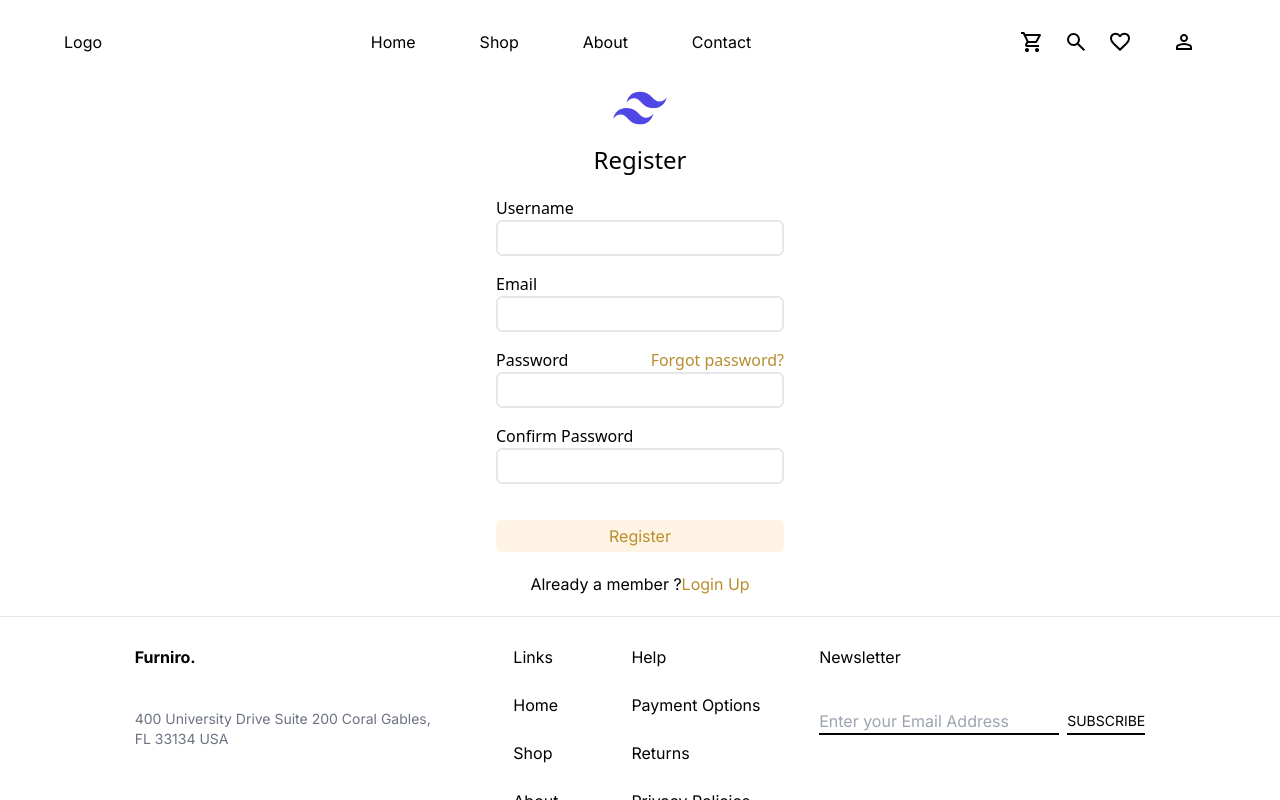
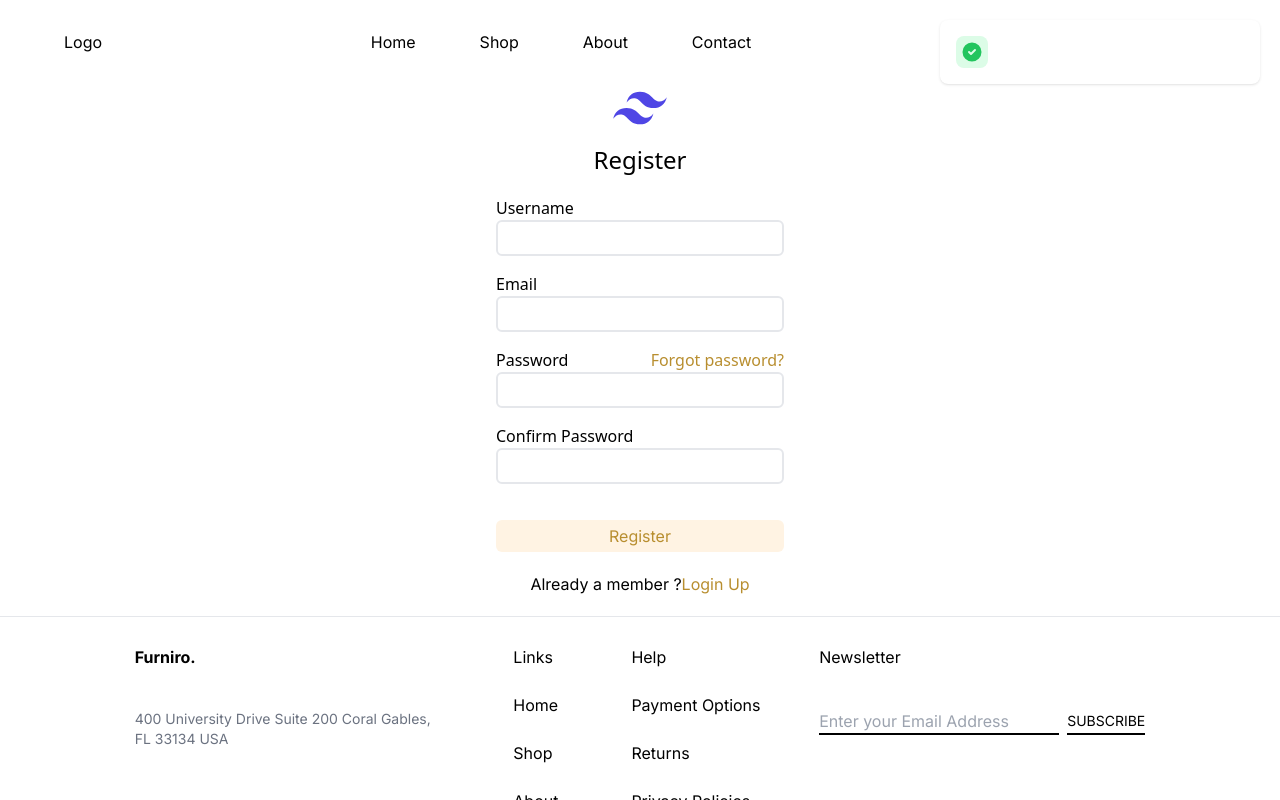
Before and after one commit to Abdullah-Ahmed1/Ecommerce-App-Nextjs, a Next.js app: page /register in a window 1280 px wide. Built offline with nearby package versions, Linux system fonts and the light colour scheme.

Commit message:
feat: zod validation resopnse is complete + basic toast added

```diff
--- a/package.json
+++ b/package.json
@@ -29,6 +29,8 @@
     "eslint": "^8",
     "eslint-config-next": "14.1.0",
     "postcss": "^8",
+    "prettier": "^3.2.5",
+    "prettier-plugin-tailwindcss": "^0.5.14",
     "tailwindcss": "^3.3.0",
     "typescript": "^5"
   }
--- a/src/app/register/form.tsx
+++ b/src/app/register/form.tsx
@@ -8,8 +8,8 @@ import { zodResolver } from "@hookform/resolvers/zod";
 
 interface IRegisterForm {
   handleSubmitForm: (
-    event: any
-  ) => Promise<{ status: number; error: string } | undefined>;
+    event: any,
+  ) => Promise<{ status?: number; message?: string } | undefined>;
 }
 
 const RegisterForm: React.FC<IRegisterForm> = ({ handleSubmitForm }) => {
@@ -32,24 +32,70 @@ const RegisterForm: React.FC<IRegisterForm> = ({ handleSubmitForm }) => {
     formState: { errors },
   } = useForm({ resolver: zodResolver(registerSchema) });
 
-  const handleValidation = (data: any) => {
+  const handleValidation = async (data: any) => {
     setLoading(true);
+    const result = await handleSubmitForm(data);
+
+    setLoading(false);
   };
 
   return (
-    <main className="flex justify-center items-center h-screen flex-row">
+    <>
+      <div
+        id="toast-success"
+        className="fixed right-5 top-5 mb-4 flex w-full max-w-xs items-center rounded-lg bg-white p-4 text-white shadow dark:bg-darkCream dark:text-white"
+        role="alert"
+      >
+        <div className="inline-flex h-8 w-8 flex-shrink-0 items-center justify-center rounded-lg bg-green-100 text-green-500 dark:bg-green-800 dark:text-green-200">
+          <svg
+            className="h-5 w-5"
+            aria-hidden="true"
+            xmlns="http://www.w3.org/2000/svg"
+            fill="currentColor"
+            viewBox="0 0 20 20"
+          >
+            <path d="M10 .5a9.5 9.5 0 1 0 9.5 9.5A9.51 9.51 0 0 0 10 .5Zm3.707 8.207-4 4a1 1 0 0 1-1.414 0l-2-2a1 1 0 0 1 1.414-1.414L9 10.586l3.293-3.293a1 1 0 0 1 1.414 1.414Z" />
+          </svg>
+          <span className="sr-only">Check icon</span>
+        </div>
+        <div className="ms-3 text-sm font-normal">Item moved successfully.</div>
+        <button
+          type="button"
+          className="hover:bg-darkCareem -mx-1.5 -my-1.5 ms-auto inline-flex h-8 w-8 items-center justify-center rounded-lg bg-white p-1.5 text-white hover:text-darkCream focus:ring-2 focus:ring-gray-300 dark:bg-darkCream dark:text-white dark:hover:bg-cream dark:hover:text-darkCream"
+          data-dismiss-target="#toast-success"
+          aria-label="Close"
+        >
+          <span className="sr-only">Close</span>
+          <svg
+            className="h-3 w-3"
+            aria-hidden="true"
+            xmlns="http://www.w3.org/2000/svg"
+            fill="none"
+            viewBox="0 0 14 14"
+          >
+            <path
+              stroke="currentColor"
+              stroke-linecap="round"
+              stroke-linejoin="round"
+              stroke-width="2"
+              d="m1 1 6 6m0 0 6 6M7 7l6-6M7 7l-6 6"
+            />
+          </svg>
+        </button>
+      </div>
+      <main className="flex h-screen flex-row items-center justify-center">
         <div className=" w-3/6">
           <div className="flex flex-col items-center  ">
             <Image
               width={500}
               height={500}
-            className="w-14 mb-3"
+              className="mb-3 w-14"
               src="/tailwand.svg"
               alt="title image"
             />
-          <h1 className="text-2xl font-sans font-medium ">Register</h1>
+            <h1 className="font-sans text-2xl font-medium ">Register</h1>
             <form
-            className="mt-5 mb-5 flex flex-col gap-y-3"
+              className="mb-5 mt-5 flex flex-col   gap-y-3"
               onSubmit={handleSubmit(handleValidation)}
             >
               <div className="flex flex-col ">
@@ -60,9 +106,9 @@ const RegisterForm: React.FC<IRegisterForm> = ({ handleSubmitForm }) => {
                   required
                   type="text"
                   {...register("username")}
-                className="border-2 rounded-md p-1 w-72"
+                  className="w-72 rounded-md border-2 p-1"
                 />
-              <sub className="text-red-500 mt-1 ">
+                <sub className="mt-1 text-red-500 ">
                   {errors.username?.message as ReactNode}
                 </sub>
               </div>
@@ -74,9 +120,9 @@ const RegisterForm: React.FC<IRegisterForm> = ({ handleSubmitForm }) => {
                   required
                   {...register("email")}
                   type="text"
-                className="border-2 rounded-md p-1 w-72"
+                  className="w-72 rounded-md border-2 p-1"
                 />
-              <sub className="text-red-500 mt-1">
+                <sub className="mt-1 text-red-500">
                   {errors.email?.message as ReactNode}
                 </sub>
               </div>
@@ -97,9 +143,9 @@ const RegisterForm: React.FC<IRegisterForm> = ({ handleSubmitForm }) => {
                   required
                   type="password"
                   {...register("password")}
-                className="border-2 rounded-md p-1 w-72"
+                  className="w-72 rounded-md border-2 p-1"
                 />
-              <sub className="text-red-500 mt-1">
+                <sub className="mt-1 text-red-500">
                   {errors.password?.message as ReactNode}
                 </sub>
               </div>
@@ -111,21 +157,21 @@ const RegisterForm: React.FC<IRegisterForm> = ({ handleSubmitForm }) => {
                   required
                   type="password"
                   {...register("confirmPassword")}
-                className="border-2 rounded-md p-1 w-72"
+                  className="w-72 rounded-md border-2 p-1"
                 />
-              <sub className="text-red-500 mt-1">
+                <sub className="mt-1 text-red-500">
                   {errors.confirmPassword?.message as ReactNode}
                 </sub>
               </div>
               <button
                 type="submit"
-              className="bg-cream text-darkCream hover:bg-darkCream  hover:text-white p-1  rounded-md mt-5"
+                className="mt-5 rounded-md bg-cream  p-1 text-darkCream  hover:bg-darkCream hover:text-white"
               >
                 {loading && (
                   <svg
                     aria-hidden="true"
                     role="status"
-                  className="inline w-4 h-4 me-3 text-darkCream animate-spin"
+                    className="me-3 inline h-4 w-4 animate-spin text-darkCream"
                     viewBox="0 0 100 101"
                     fill="none"
                     xmlns="http://www.w3.org/2000/svg"
@@ -142,7 +188,7 @@ const RegisterForm: React.FC<IRegisterForm> = ({ handleSubmitForm }) => {
                 )}
                 Register
               </button>
-            <div className="text-center mt-2">
+              <div className="mt-2 text-center">
                 <p>
                   Already a member ?
                   <span>
@@ -158,6 +204,7 @@ const RegisterForm: React.FC<IRegisterForm> = ({ handleSubmitForm }) => {
         </div>
         {errors && <p>{errors.root?.message}</p>}
       </main>
+    </>
   );
 };
 
--- a/src/app/register/page.tsx
+++ b/src/app/register/page.tsx
@@ -4,12 +4,12 @@ import shopify from "@/utils/shopify";
 import { gql } from "graphql-request";
 
 const Register = () => {
-  const handleSubmit = async (event: any) => {
+  const handleSubmit = async (data: any) => {
     "use server";
     const input = {
       input: {
-        email: event.get("email"),
-        password: event.get("password"),
+        email: data.email,
+        password: data.password,
       },
     };
     const query = gql`
@@ -28,12 +28,23 @@ const Register = () => {
     `;
 
     try {
-      const result = await shopify(query, input);
+      const result: any = await shopify(query, input);
+      if (result?.customerCreate?.customerUserErrors.length == 0) {
+        return {
+          status: 200,
+          message: "User created successfully",
+        };
+      } else {
+        return {
+          status: 600,
+          message: result.customerCreate.customerUserErrors[0].message,
+        };
+      }
     } catch (error) {
       console.error("Error:", error);
       return {
         status: 500,
-        error: "Error receiving data",
+        message: "Error receiving data",
       };
     }
   };
```
Also changed, not shown: 2 other files (tests, documents, lock files or other folders). Lines whose indentation alone changed are shown as unchanged.
